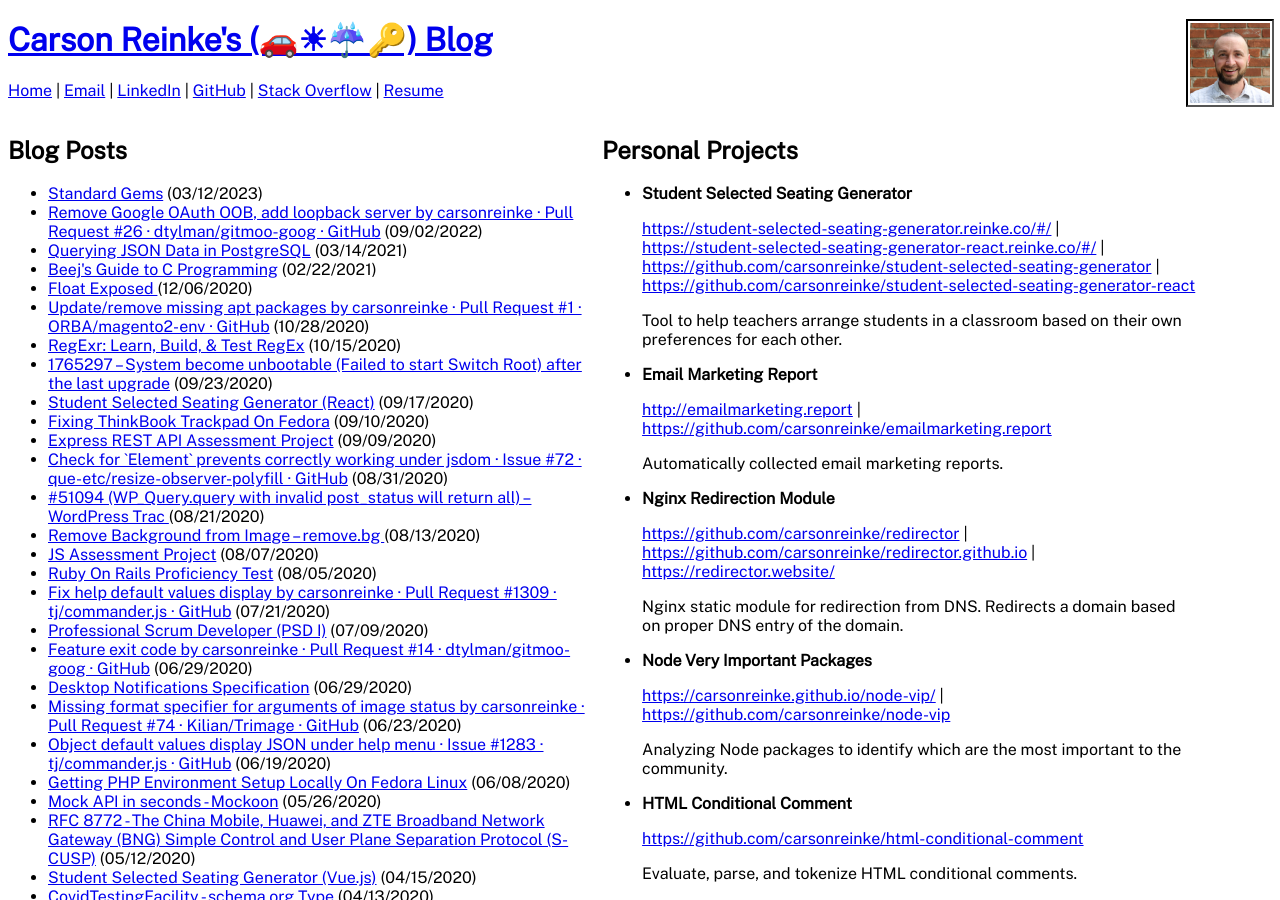
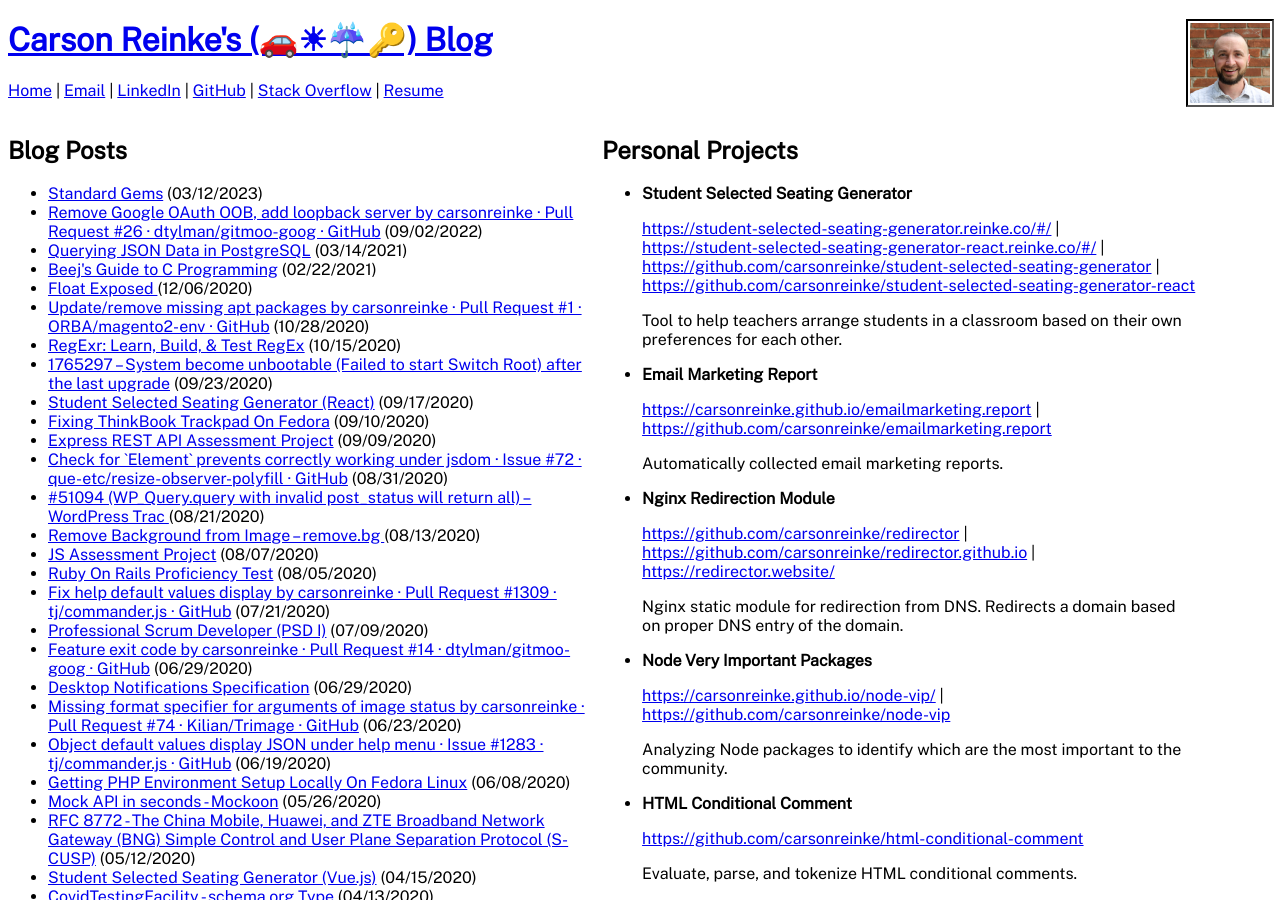
Before and after one commit to carsonreinke/reinke.co, a Jekyll site: the page built from index.html, in a window 1280 px wide and 900 px high. Built offline with Jekyll 4.4.1, drawn with Linux system fonts in a browser that asks for light colours; some of the changed lines change nothing that is shown.

Commit message:
Drop emailmarketing.report domain

```diff
--- a/_data/projects.yml
+++ b/_data/projects.yml
@@ -8,7 +8,7 @@
 
 - name: Email Marketing Report
   links:
-    - http://emailmarketing.report
+    - https://carsonreinke.github.io/emailmarketing.report
     - https://github.com/carsonreinke/emailmarketing.report
   description: Automatically collected email marketing reports.
 
```
